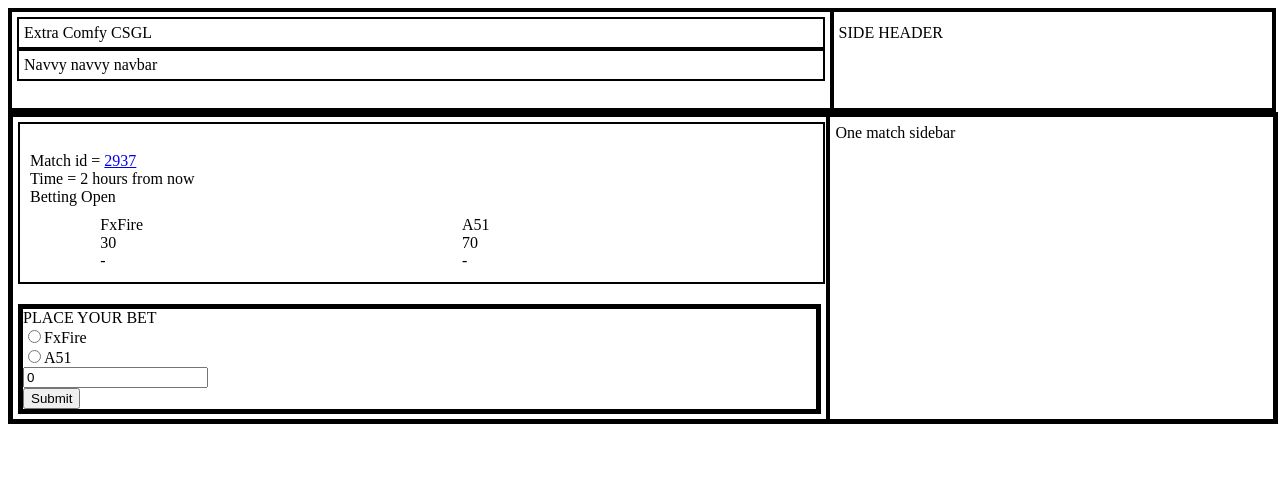
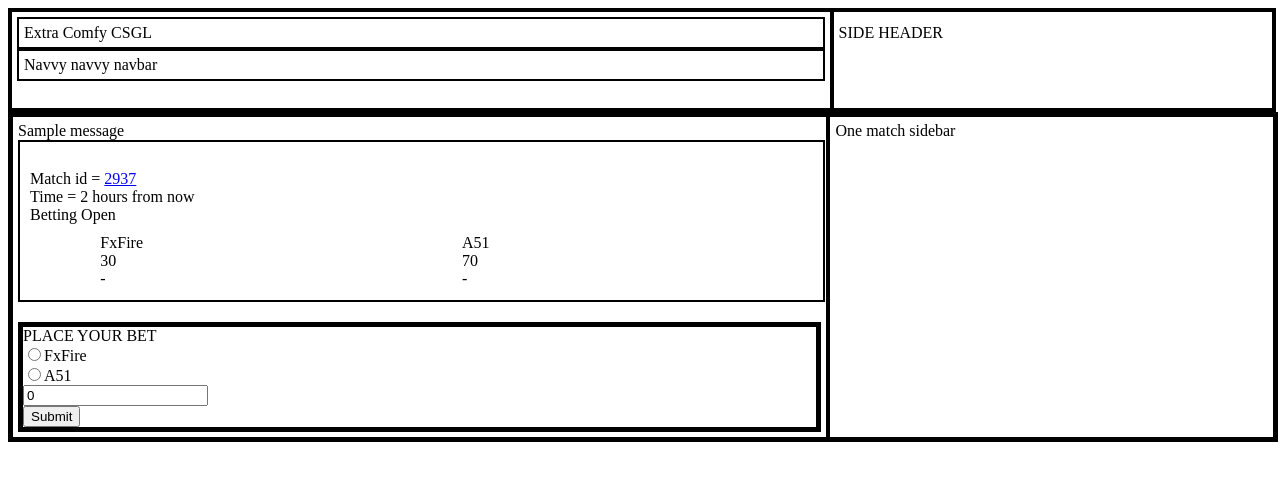
Before and after one commit to ECCSGL/comfy-beta, a Django app: page /match/2937 in a window 1280 px wide. Shown: the top 481 px of the page. Run offline with Django 3.2, Linux system fonts and the light colour scheme; data comes from the database, SQL or seed files in the repository; tables that the repository leaves empty hold one stand-in row (values such as "Sample post"); one stand-in notice (Sample message) is shown.

Commit message:
Messages

```diff
--- a/eccsgl/comfy/templates/main_template.html
+++ b/eccsgl/comfy/templates/main_template.html
@@ -10,6 +10,7 @@
 
 <div id="main_page_area" style="width:100%;overflow:auto;display:table;table-layout:fixed;border-style:solid;border_width:2px;position:relative;">
     <div id="main_content" style="word-wrap:break-word;display:table-cell;width:65%;border-style:solid;border-width:2px;padding:5px;">
+        {% include "statedata_block.html" %}
         {% block eccsgl_main_content %}{% endblock %}
     </div>
     <div id="sidebar_content" style="word-wrap:break-word;display:table-cell;width:35%;height:100%;border-style:solid;border-width:2px;padding:5px;">
--- /dev/null
+++ b/eccsgl/comfy/templates/statedata_block.html
@@ -0,0 +1,5 @@
+<div class="statedata">
+{% for m in messages %}
+    {{ m }} <br/>
+{% endfor %}
+    </div>
--- a/eccsgl/comfy/views.py
+++ b/eccsgl/comfy/views.py
@@ -6,6 +6,8 @@ from django.shortcuts import get_object_or_404, redirect
 import django.http
 import time
 import hashlib
+from django.contrib import messages
+from django.template import RequestContext
 
 ERRORS = {
     "bets_closed" : "Sorry, you tried to bet on a game that's already closed.",
@@ -32,7 +34,8 @@ def all_match_details(request):
     response_dict["user"] = user
     response_dict["user_exists"] = user_exists
 
-    return render_to_response("slash_all_matches.html",response_dict)
+    context = RequestContext(request, response_dict)
+    return render_to_response("slash_all_matches.html",context)
 
 def one_match_details(request,match):
     #toggle off bet features for those without logins
@@ -56,14 +59,19 @@ def one_match_details(request,match):
         response_dict["bet_placed"] = bet_placed
         response_dict["bet"] = bet
 
-    return render_to_response("slash_match.html",response_dict)
+    context = RequestContext(request, response_dict)
+    return render_to_response("slash_match.html",context)
 
 def account_incl_hash(request,hash):
     user, user_exists = get_user_details(request, hash=hash)
     if not user_exists:
         return account_excl_hash(request)
     bet_history = Bet.objects.filter(user=user).order_by("date_made")[:50]
-    response = render_to_response("slash_account.html",{"account" : user, "bet_history" : bet_history})
+
+    response_dict = {"account" : user, "bet_history" : bet_history}
+
+    context = RequestContext(request, response_dict)
+    response = render_to_response("slash_account.html",context)
     response.set_cookie("hash",value=hash)
     return response
 
@@ -80,22 +88,30 @@ def place_bet(request):
 
     bet_dict = bet_form_processing(request)
 
-    if not user_exists or not bet_dict["valid"]:
+    if not user_exists:
+        messages.add_message(request,messages.ERROR,"account_required")
+        return redirect("comfy.views.one_match_details",match=bet_dict["m_id"])
+
+    if not bet_dict["valid"]:
+        messages.add_message(request,messages.ERROR,"invalid_betform")
         return redirect("comfy.views.one_match_details",match=bet_dict["m_id"])
 
     #Check if bets are still open
     match = Match.objects.get(pk=bet_dict["m_id"])
     try:
         bet = Bet.objects.get(user=user,match=match)
+        messages.add_message(request,messages.ERROR,"already_bet")
         return redirect("comfy.views.one_match_details",match=bet_dict["m_id"])
     except:
         pass
 
     if match.state != 1:
+        messages.add_message(request,messages.ERROR,"betting_closed")
         return redirect("comfy.views.one_match_details",match=bet_dict["m_id"])
 
 
     if bet_dict["amount"] > user.balance:
+        messages.add_message(request,messages.ERROR,"not_enough_funds")
         return redirect("comfy.views.one_match_details",match=bet_dict["m_id"])
     else:
         user.balance -= bet_dict["amount"]
@@ -114,7 +130,12 @@ def switch_bet(request):
 
     switch_dict = switch_form_processing(request)
 
-    if not user_exists or not switch_dict["valid"]:
+    if not user_exists:
+        messages.add_message(request,messages.ERROR,"account_required")
+        return redirect("comfy.views.one_match_details",match=switch_dict["m_id"])
+
+    if not switch_dict["valid"]:
+        messages.add_message(request,messages.ERROR,"invalid_switchform")
         return redirect("comfy.views.one_match_details",match=switch_dict["m_id"])
 
 
@@ -123,9 +144,11 @@ def switch_bet(request):
     try:
         bet = Bet.objects.get(user=user,match=match)
     except:
+        messages.add_message(request,messages.ERROR,"bet_notfound")
         return redirect("comfy.views.one_match_details",match=switch_dict["m_id"])
 
     if match.state != 1:
+        messages.add_message(request,messages.ERROR,"betting_closed")
         return redirect("comfy.views.one_match_details",match=switch_dict["m_id"])
 
     bet.team = switch_dict["team"]
```
